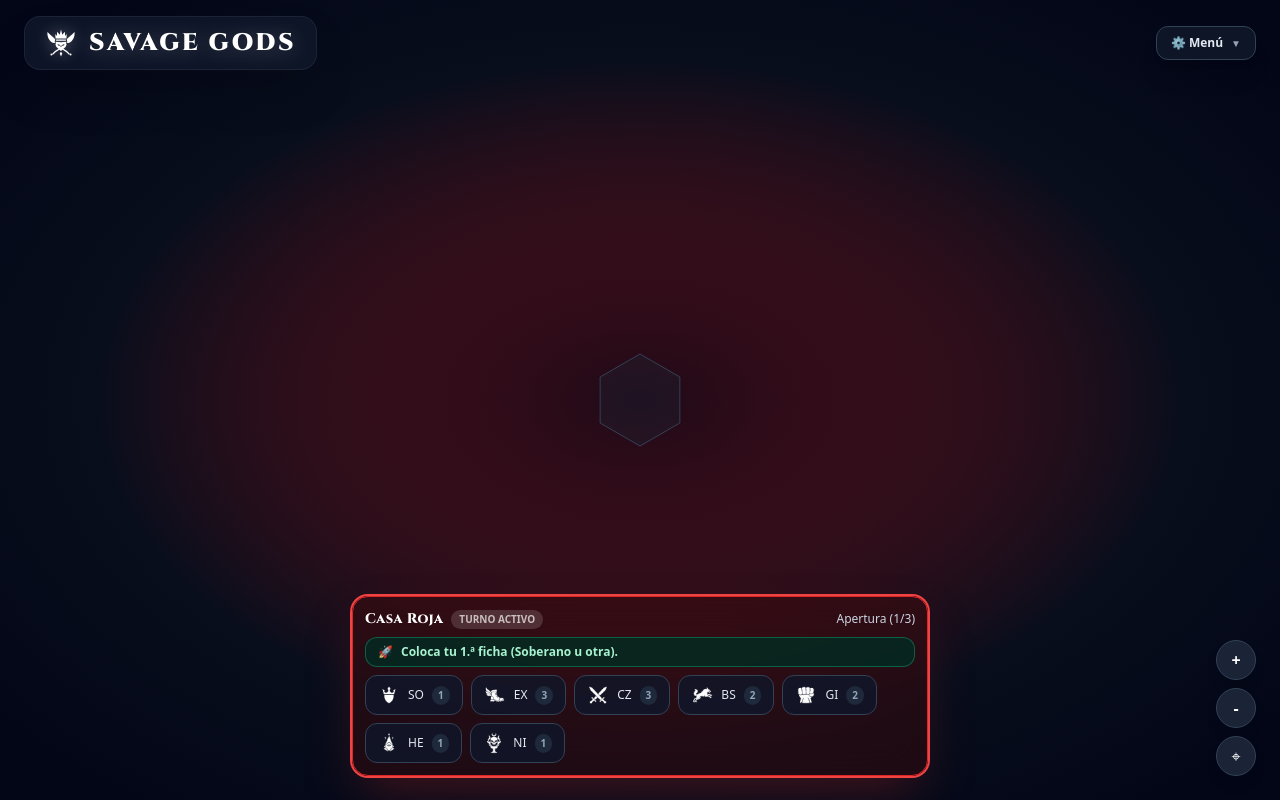
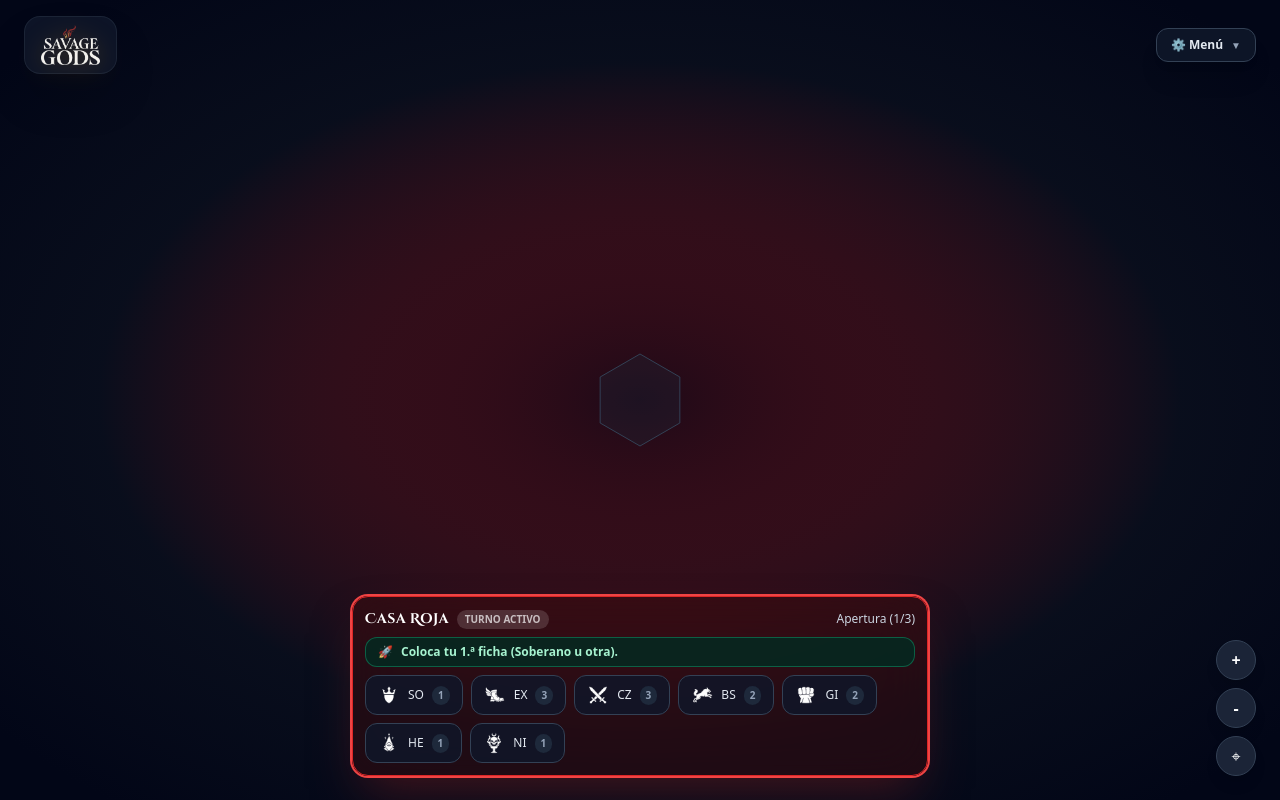
Before and after one commit to piscomorado/las-cuatro-casas, a React (Vite) app in the folder apps/web/: page / in a window 1280 px wide. Built offline with nearby package versions, Linux system fonts and the light colour scheme.

Commit message:
feat: integrate official Savage Gods flame logo and scale VFX (195px) to touch adjacent hexes

```diff
--- a/apps/web/index.html
+++ b/apps/web/index.html
@@ -7,7 +7,7 @@
     <link rel="icon" type="image/svg+xml" href="/vite.svg" />
     <link rel="preconnect" href="https://fonts.googleapis.com">
     <link rel="preconnect" href="https://fonts.gstatic.com" crossorigin>
-    <link href="https://fonts.googleapis.com/css2?family=Cinzel:wght@600;800;900&family=MedievalSharp&display=swap" rel="stylesheet">
+    <link href="https://fonts.googleapis.com/css2?family=Cinzel+Decorative:wght@700;900&family=Cinzel:wght@600;800;900&family=MedievalSharp&display=swap" rel="stylesheet">
   </head>
   <body class="bg-slate-950 text-slate-100 overflow-hidden select-none">
     <div id="root"></div>
--- a/apps/web/src/App.tsx
+++ b/apps/web/src/App.tsx
@@ -15,7 +15,6 @@ import { HexBoard, LastMoveInfo } from './components/HexBoard';
 import { HandTray } from './components/HandTray';
 import { ManualModal } from './components/ManualModal';
 import { OnlineLobbyModal } from './components/OnlineLobbyModal';
-import { SavageGodsIcon } from './components/SavageGodsIcon';
 import { ComicClashEvent } from './components/ComicClashOverlay';
 import { hexToPixel, HEX_SIZE } from './utils/hexMath';
 import { sounds } from './utils/soundEffects';
@@ -369,11 +368,12 @@ export const App: React.FC = () => {
         <header className="absolute top-4 left-6 right-6 z-20 flex items-center justify-between pointer-events-none">
           {/* Top Left Title Header */}
           <div className="flex items-center gap-3">
-            <div className="pointer-events-auto flex items-center gap-3 bg-slate-900/90 backdrop-blur-md border border-slate-800/80 rounded-2xl px-5 py-2.5 shadow-2xl">
-              <SavageGodsIcon size={32} className="filter drop-shadow-[0_0_8px_rgba(255,255,255,0.35)]" color="#ffffff" />
-              <h1 className="font-title font-black text-2xl tracking-widest uppercase text-white drop-shadow-[0_2px_10px_rgba(255,255,255,0.25)]">
-                SAVAGE GODS
-              </h1>
+            <div className="pointer-events-auto flex items-center gap-3 bg-slate-900/90 backdrop-blur-md border border-slate-800/80 rounded-2xl px-4 py-2 shadow-2xl">
+              <img
+                src="/assets/savage_gods_logo.png"
+                alt="Savage Gods"
+                className="h-10 w-auto object-contain drop-shadow-[0_2px_12px_rgba(245,158,11,0.35)]"
+              />
             </div>
 
             {/* Online Status Pill */}
--- a/apps/web/src/components/ComicClashOverlay.tsx
+++ b/apps/web/src/components/ComicClashOverlay.tsx
@@ -19,7 +19,7 @@ export interface ComicClashOverlayProps {
 }
 
 const TOTAL_FRAMES = 12;
-const FRAME_RENDER_SIZE = 130; // Proportional to hex tile diameter (~84px) for retina crispness
+const FRAME_RENDER_SIZE = 195; // Calibrated to reach halfway into surrounding adjacent hexes
 const HALF_SIZE = FRAME_RENDER_SIZE / 2;
 
 /**
@@ -115,11 +115,11 @@ export const ComicClashOverlay: React.FC<ComicClashOverlayProps> = ({ clash, onA
           <circle
             cx="0"
             cy="0"
-            r={frameIndex === 6 ? 48 : 64}
+            r={frameIndex === 6 ? 72 : 96}
             fill="none"
             stroke="#fbbf24"
-            strokeWidth="2"
-            opacity={frameIndex === 6 ? 0.6 : 0.3}
+            strokeWidth="2.5"
+            opacity={frameIndex === 6 ? 0.65 : 0.35}
           />
         </g>
       )}
--- a/apps/web/tailwind.config.js
+++ b/apps/web/tailwind.config.js
@@ -7,7 +7,7 @@ export default {
   theme: {
     extend: {
       fontFamily: {
-        title: ['Cinzel', 'serif'],
+        title: ['"Cinzel Decorative"', 'Cinzel', 'serif'],
         medieval: ['MedievalSharp', 'cursive'],
       },
       colors: {
```
Also changed, not shown: apps/web/public/assets/savage_gods_logo.png (added), apps/web/src/assets/savage_gods_logo.png (added).
